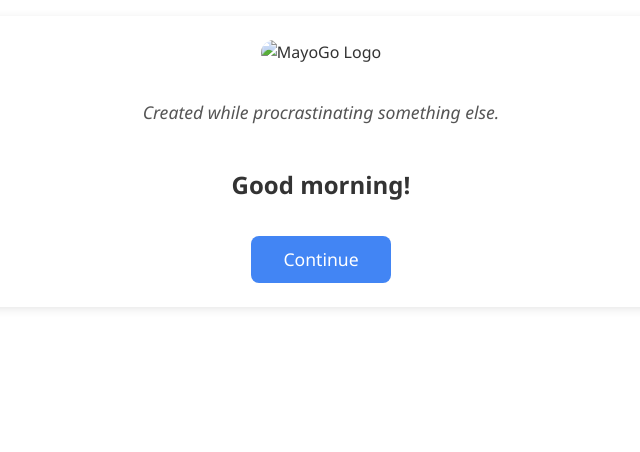
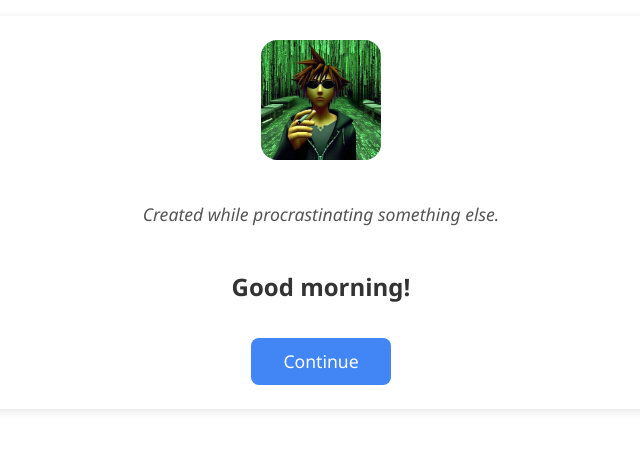
Before and after one commit to SudoMayo/MayoGo, a plain HTML site: page index.html in a window 1280 px wide. Shown: the whole page, without its empty margins (319-959 px from the left). Drawn offline with Linux system fonts and the light colour scheme.

Commit message:
Update index.html
fixed the logo

```diff
--- a/index.html
+++ b/index.html
@@ -291,7 +291,7 @@
         <div id="welcome" style="display:none;">
             <div class="card" style="text-align:center;">
                 <div style="margin-bottom: 2rem;">
-                    <img src="squidward_logo.jpg" alt="MayoGo Logo" style="width:120px; border-radius:16px;" />
+                    <img src="mayo.jpg" alt="MayoGo Logo" style="width:120px; border-radius:16px;" />
                 </div>
                 <div style="margin-bottom: 2rem;"></div>
                 <div style="font-size:1.1rem; margin-bottom:2.5rem; font-style:italic; color:#555;">Created while procrastinating something else.</div>
```
